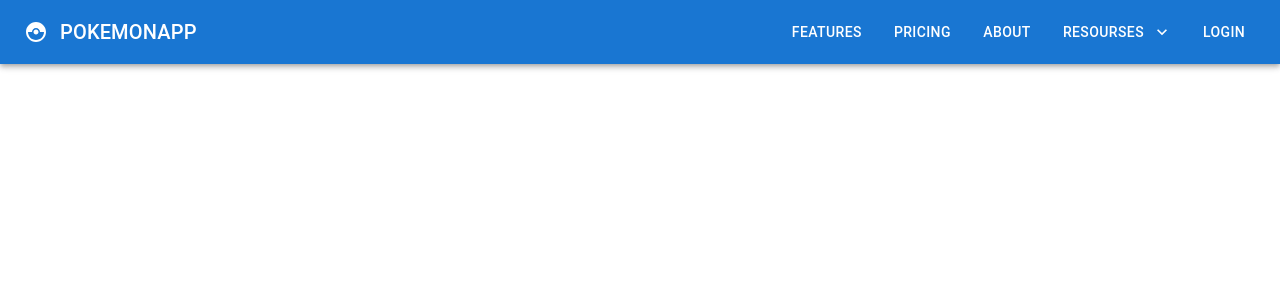
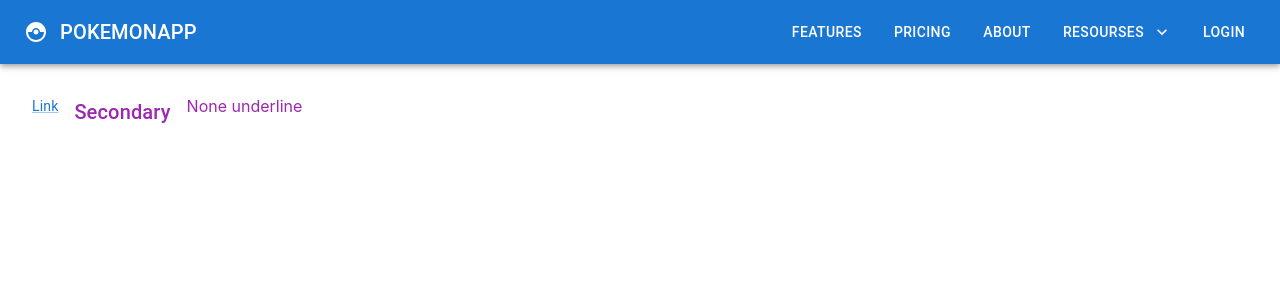
Before and after one commit to Dulatto/react-mui, a React (Create React App) app: page / in a window 1280 px wide. Shown: the top 300 px of the page. Built offline with nearby package versions, Linux system fonts and the light colour scheme.

Commit message:
mui link

```diff
--- a/src/App.tsx
+++ b/src/App.tsx
@@ -1,4 +1,5 @@
 import './App.css';
+import { MuiLink } from './components/MuiLink';
 //import { MuiAccordion } from './components/MuiAccordion';
 //import { MuiImageList } from './components/MuiImageList';
 import { MuiNavbar } from './components/MuiNavbar';
@@ -31,6 +32,7 @@
      <MuiAccordion />
      <MuiImageList />*/}
      <MuiNavbar />
+     <MuiLink />
     </div>
   );
 }
--- /dev/null
+++ b/src/components/MuiLink.tsx
@@ -0,0 +1,15 @@
+import {Stack, Link, Typography} from '@mui/material'
+
+export const MuiLink = () => {
+  return (
+    <Stack spacing={2} direction='row' m={4}>
+        <Link href='#' variant='body2'>Link</Link>
+
+        <Typography variant='h6'>
+        <Link href='#' color='secondary' underline='hover'>Secondary</Link>
+        </Typography>
+
+        <Link href='#' color='secondary' underline='none'>None underline</Link>
+    </Stack>
+  )
+}
```
